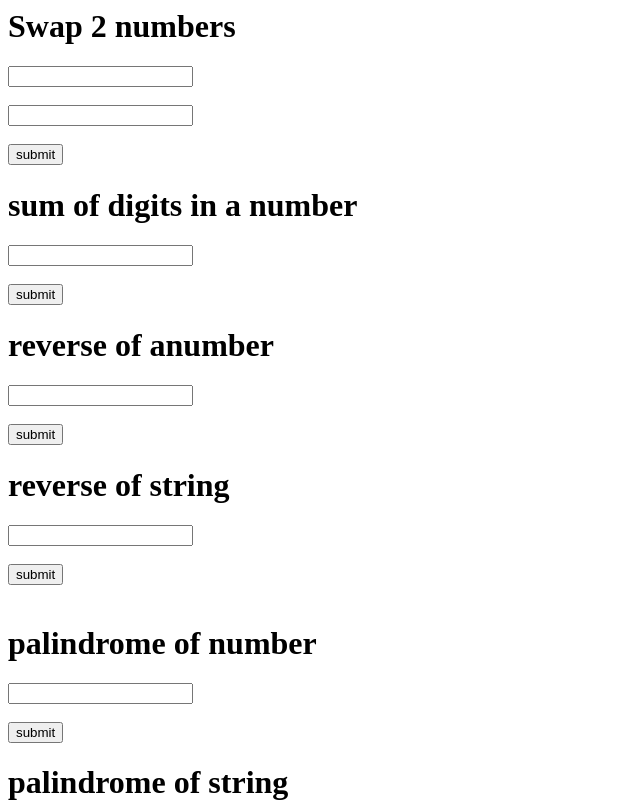
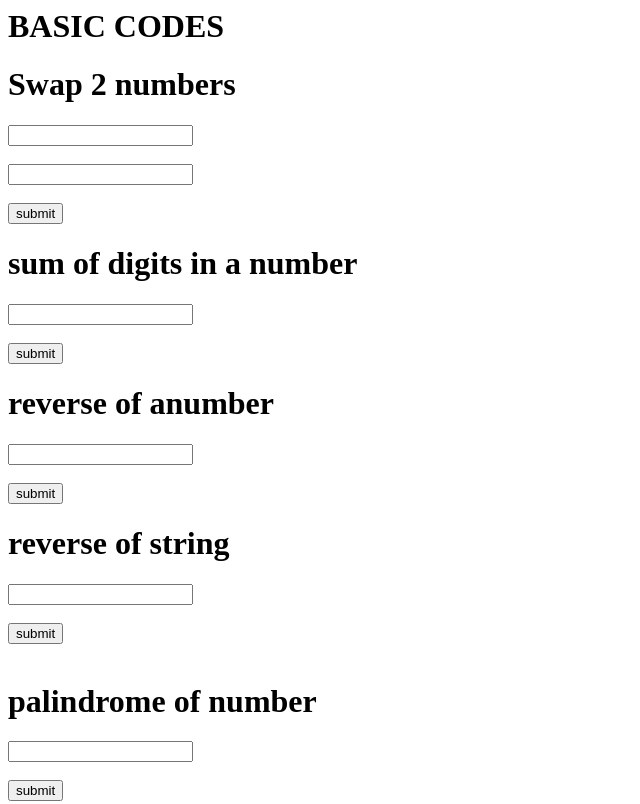
Before and after one commit to patluripallavi/frontend, a plain HTML site: page index.html in a window 1280 px wide. Shown: the top 804 px of the page, without its empty margins (0-640 px from the left). Drawn offline with Linux system fonts and the light colour scheme.

Commit message:
finalBasic

```diff
--- a/index.html
+++ b/index.html
@@ -260,6 +260,7 @@
     </head>
 </html>
 <body>
+    <h1>BASIC CODES</h1>
     <h1>Swap 2 numbers</h1>
     <input type="text"  id="n1">
     <br><br>
```
